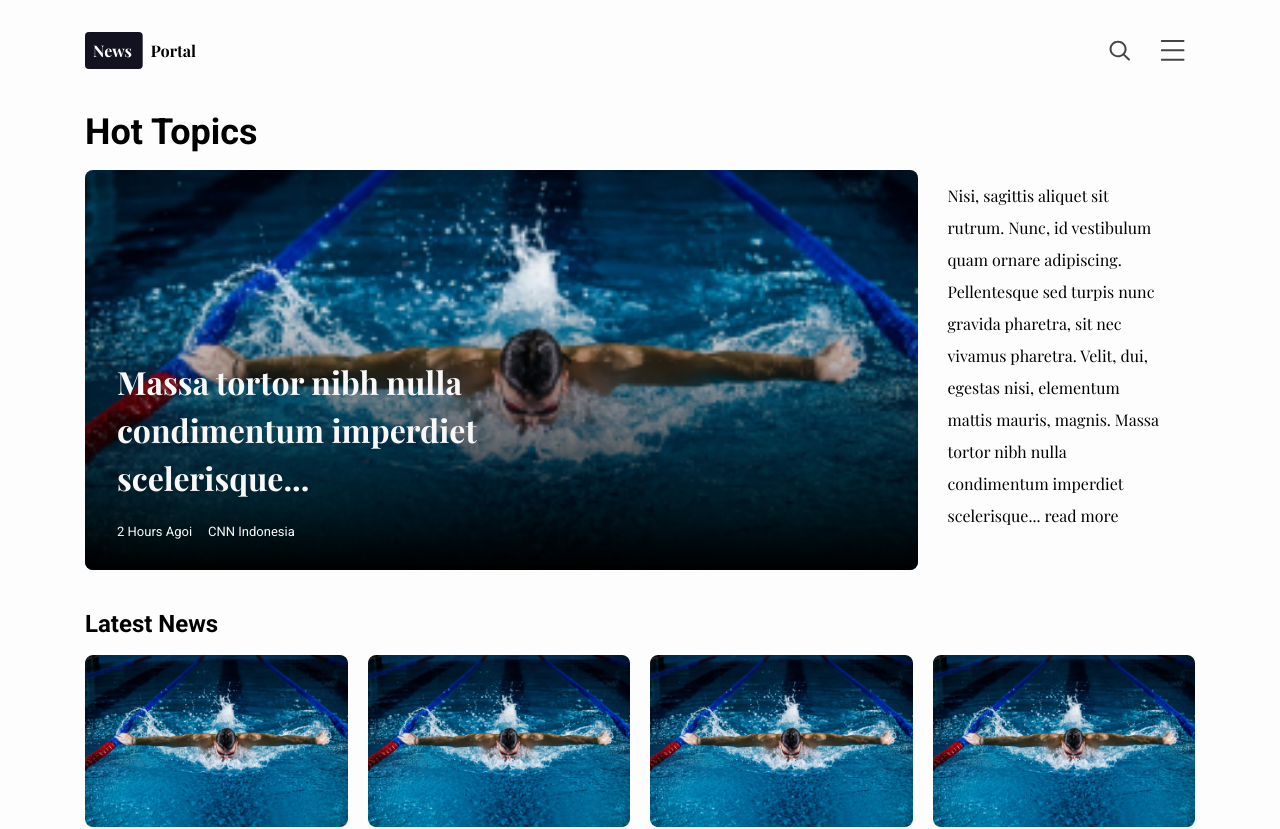
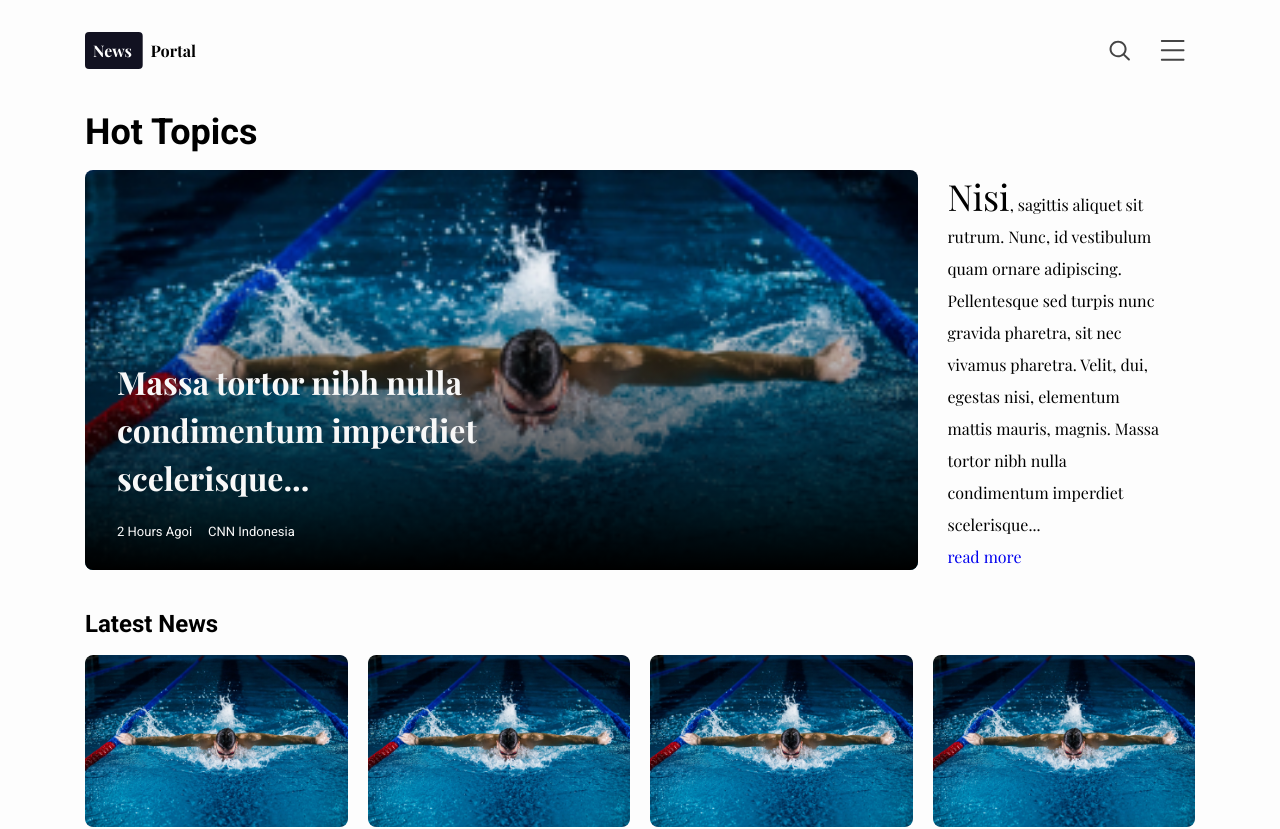
Before and after one commit to barbosadiego/news-app, a Vue app: page / in a window 1280 px wide. Shown: the top 829 px of the page. Built offline with nearby package versions, Linux system fonts and the light colour scheme.

Commit message:
add desktop styles

```diff
--- a/src/App.vue
+++ b/src/App.vue
@@ -129,6 +129,10 @@ img {
 .menu-leave-to {
   opacity: 0;
   transform: translateX(70%);
+  //desktop
+  @media screen and (min-width:1024px) {
+    transform: translateX(20%);
+  }
 }
 
 #app {
@@ -149,6 +153,10 @@ img {
       transform: translateX(-70%);
       overflow-y: hidden;
       height: 100vh;
+      //desktop
+      @media screen and (min-width: 1024px) {
+        transform: translateX(-20%);
+      }
     }
   }
 
--- a/src/components/MenuItens.vue
+++ b/src/components/MenuItens.vue
@@ -30,6 +30,10 @@ export default {
   height: 100vh;
   color: var(--white);
   padding: 30px;
+  @media screen and (min-width: 1024px) {
+    left: 80%;
+    width: 20%;
+  }
 
   h1 {
     margin-bottom: 2rem;
--- a/src/components/SeachModal.vue
+++ b/src/components/SeachModal.vue
@@ -34,6 +34,7 @@ export default {
   justify-content: flex-start;
   background-color: rgba($color: #000000, $alpha: .95);
 
+
   .close{
     color: var(--white);
     font-size: 2.5rem;
@@ -49,6 +50,14 @@ export default {
     padding: 15px 13px;
     border-radius: 8px;
     border: none;
+    //tablet style
+    @media screen and (min-width: 768px) {
+      width: 60%;
+    }
+    //desktop style
+    @media screen and (min-width: 1024px) {
+      width: 40%;
+    }
 
     &::placeholder{
       font-family: 'Roboto', sans-serif;
--- a/src/views/Home.vue
+++ b/src/views/Home.vue
@@ -13,13 +13,15 @@
             <span class="source">CNN Indonesia</span>
           </div>
         </div>
-        <p v-if="!isMobile" class="description">
-          Nisi, sagittis aliquet sit rutrum. Nunc, id vestibulum quam ornare
-          adipiscing. Pellentesque sed turpis nunc gravida pharetra, sit nec
-          vivamus pharetra. Velit, dui, egestas nisi, elementum mattis mauris,
-          magnis. Massa tortor nibh nulla condimentum imperdiet scelerisque...
-          read more
-        </p>
+        <div v-if="!isMobile" class="description">
+          <p>
+            <span>Nisi</span>, sagittis aliquet sit rutrum. Nunc, id vestibulum quam ornare
+            adipiscing. Pellentesque sed turpis nunc gravida pharetra, sit nec
+            vivamus pharetra. Velit, dui, egestas nisi, elementum mattis mauris,
+            magnis. Massa tortor nibh nulla condimentum imperdiet scelerisque...
+          </p>
+          <a href="#">read more</a>
+        </div>
       </div>
     </div>
 
@@ -169,6 +171,7 @@ export default {
           grid-column: 1/4;
           height: 100%;
           overflow: hidden;
+          height: 400px;
         }
       }
 
@@ -227,6 +230,10 @@ export default {
         font-family: 'Playfair Display', 'Times New Roman', Times, serif;
         font-weight: 400;
         line-height: rem(32);
+
+        span{
+          font-size: rem(36);
+        }
       }
     }
   }
```
